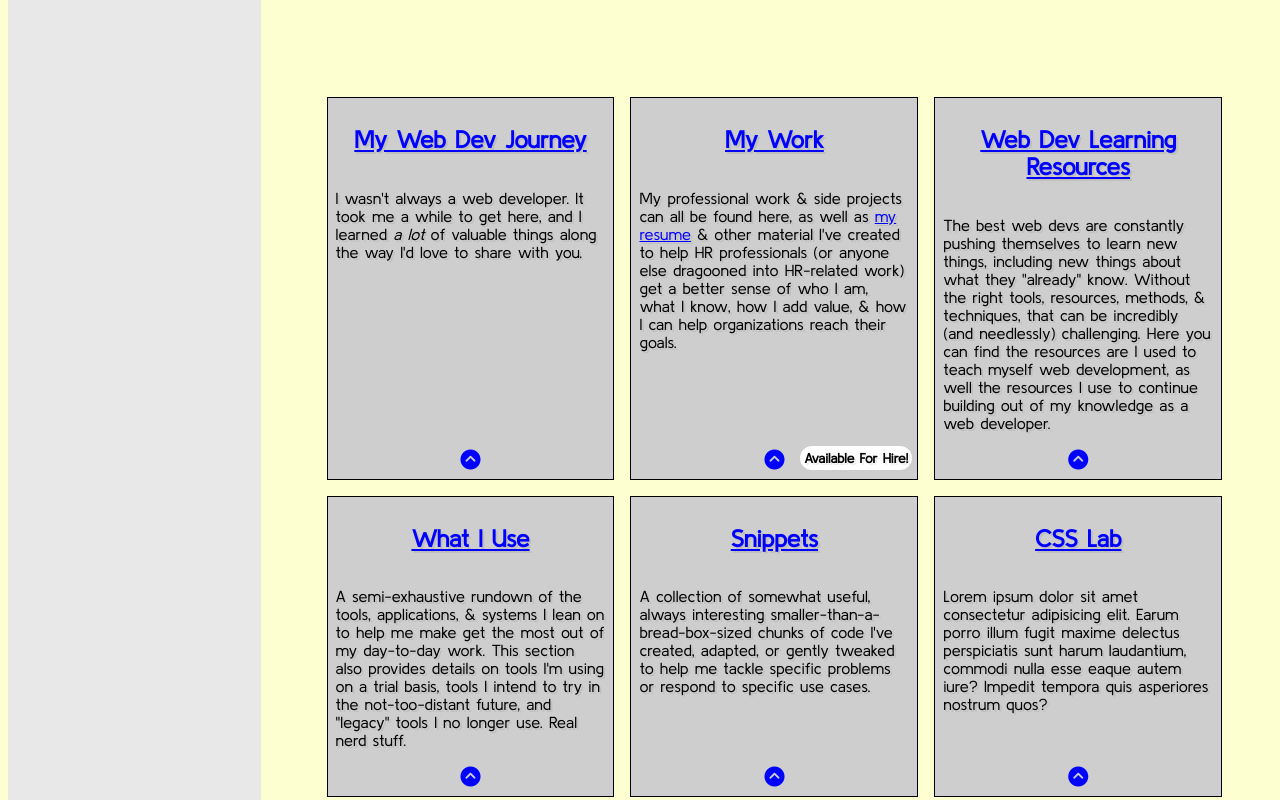
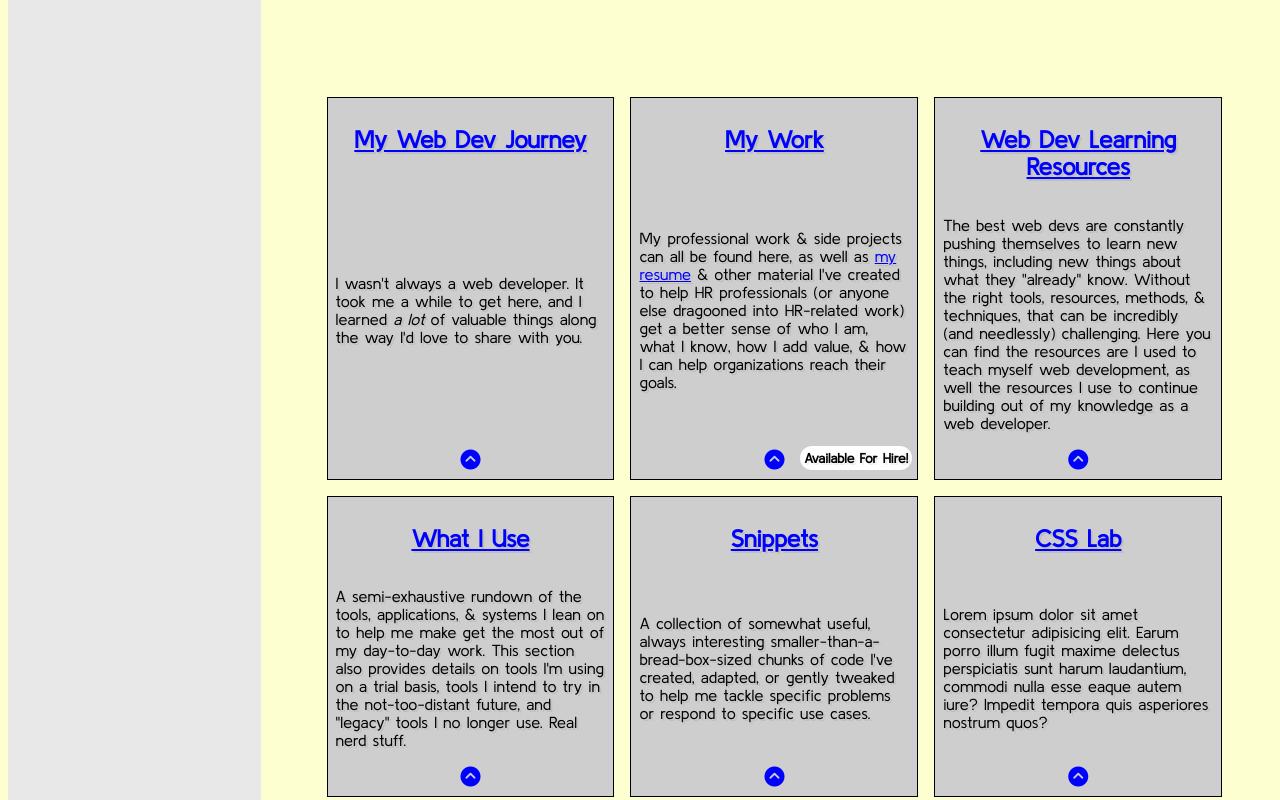
Before and after one commit to iamthelabhras/larrymg.me___ARCHIVED, a plain HTML site: page index.html in a window 1280 px wide. Shown: the part 1629-2429 px from the top of the page. Drawn offline with Linux system fonts and the light colour scheme.

Commit message:
Added flex-grow: 1 of div.explore item h2.

```diff
--- a/css/index.css
+++ b/css/index.css
@@ -331,6 +331,9 @@ div.explore_item:hover {
 }
 
 div.explore_item h2 {
+  /* Use flex-grow to produce a semi-centered alignment of card text
+      across cards. */
+  flex-grow: 1;
   text-align: center;
   color: #252627;
 }
```
